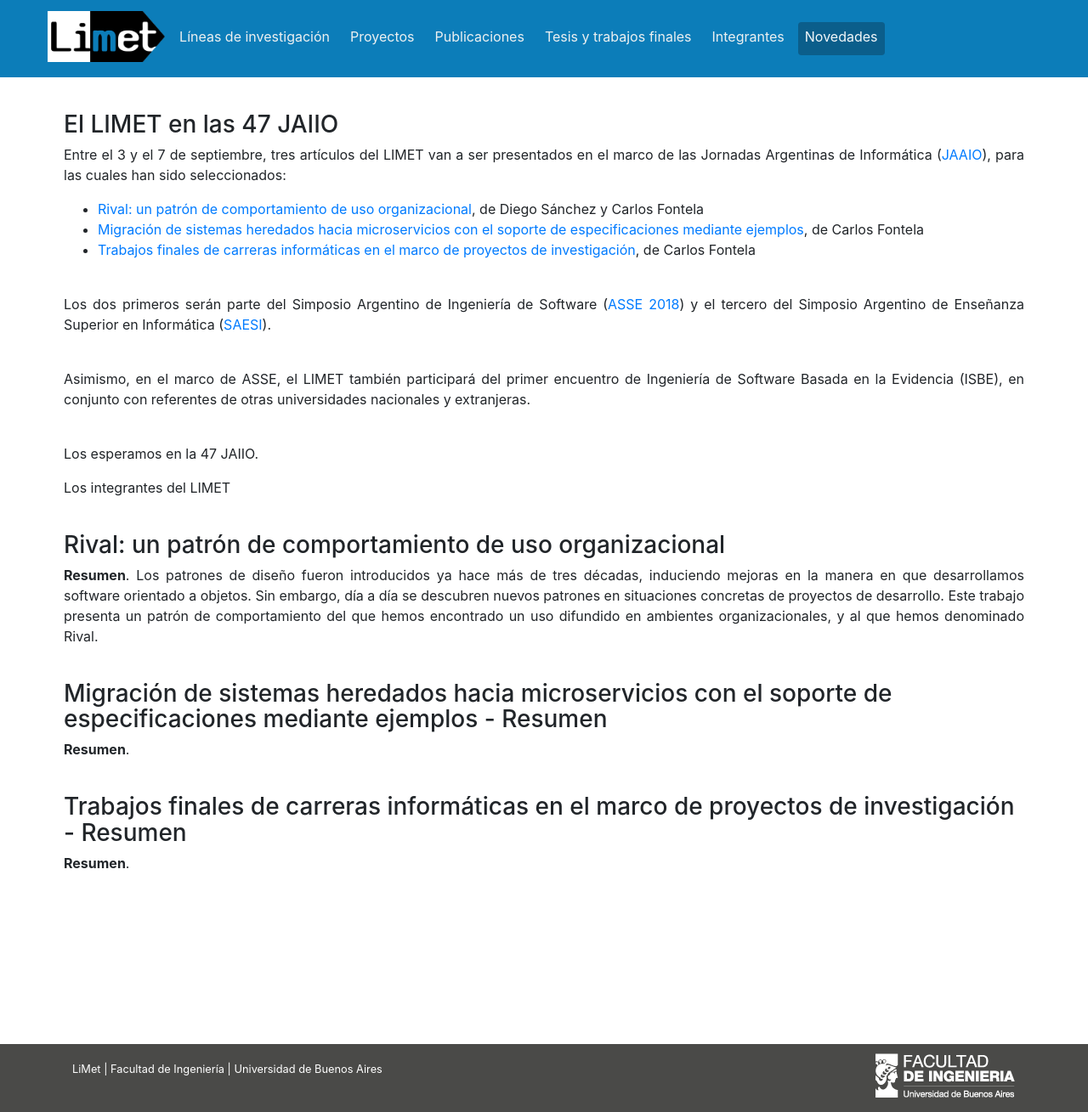
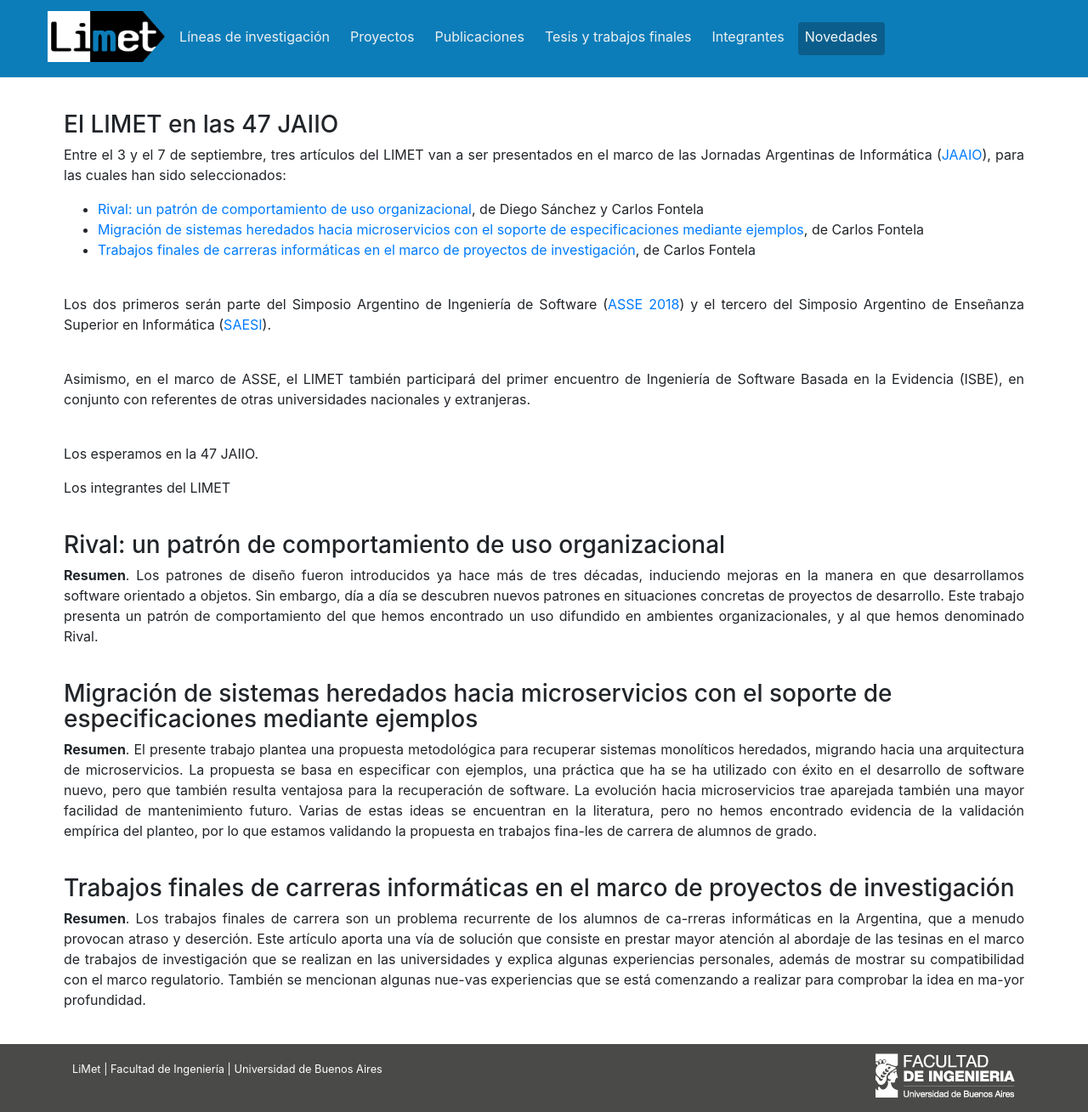
Before and after one commit to limetfiuba/limetfiuba.github.io, a Jekyll site: the page built from novedades/index.html, in a window 1280 px wide and 1309 px high. Shown: the whole window at 85% size. Built offline with Jekyll 4.4.1, drawn with Linux system fonts in a browser that asks for light colours; nearby versions of some CDN libraries.

Commit message:
Update index.html

```diff
--- a/novedades/index.html
+++ b/novedades/index.html
@@ -31,13 +31,13 @@
 </p>
 <br>
 
-<a name="Migracion"><h3>Migración de sistemas heredados hacia microservicios con el soporte de especificaciones mediante ejemplos - Resumen</h3></a>
+<a name="Migracion"><h3>Migración de sistemas heredados hacia microservicios con el soporte de especificaciones mediante ejemplos</h3></a>
 <p>
-    <strong>Resumen</strong>.
+    <strong>Resumen</strong>. El presente trabajo plantea una propuesta metodológica para recuperar sistemas monolíticos heredados, migrando hacia una arquitectura de microservicios. La propuesta se basa en especificar con ejemplos, una práctica que ha se ha utilizado con éxito en el desarrollo de software nuevo, pero que también resulta ventajosa para la recuperación de software. La evolución hacia microservicios trae aparejada también una mayor facilidad de mantenimiento futuro. Varias de estas ideas se encuentran en la literatura, pero no hemos encontrado evidencia de la validación empírica del planteo, por lo que estamos validando la propuesta en trabajos fina-les de carrera de alumnos de grado.
 </p>
 <br>
 
-<a name="TFC"><h3>Trabajos finales de carreras informáticas en el marco de proyectos de investigación - Resumen</h3></a>
+<a name="TFC"><h3>Trabajos finales de carreras informáticas en el marco de proyectos de investigación</h3></a>
 <p>
-    <strong>Resumen</strong>.
+    <strong>Resumen</strong>. Los trabajos finales de carrera son un problema recurrente de los alumnos de ca-rreras informáticas en la Argentina, que a menudo provocan atraso y deserción. Este artículo aporta una vía de solución que consiste en prestar mayor atención al abordaje de las tesinas en el marco de trabajos de investigación que se realizan en las universidades y explica algunas experiencias personales, además de mostrar su compatibilidad con el marco regulatorio. También se mencionan algunas nue-vas experiencias que se está comenzando a realizar para comprobar la idea en ma-yor profundidad.
 </p>
```
